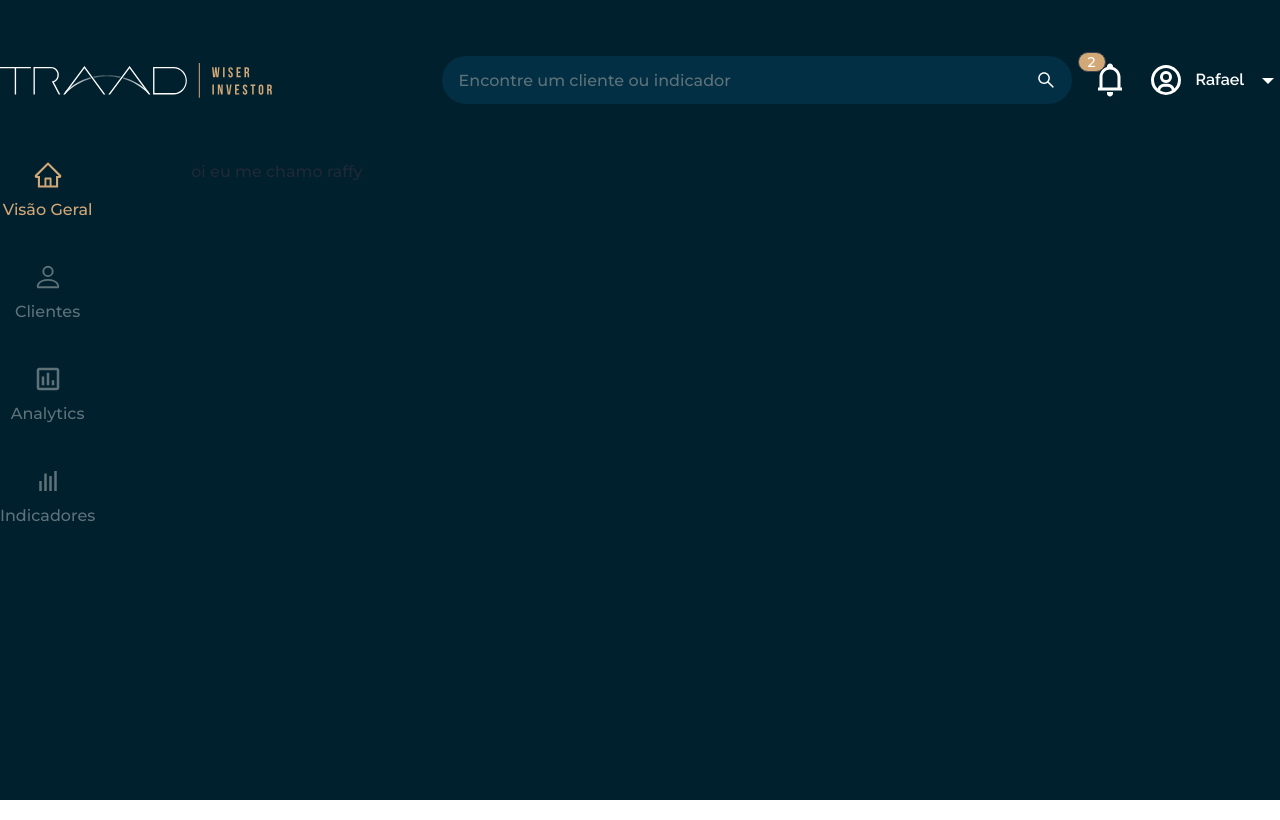
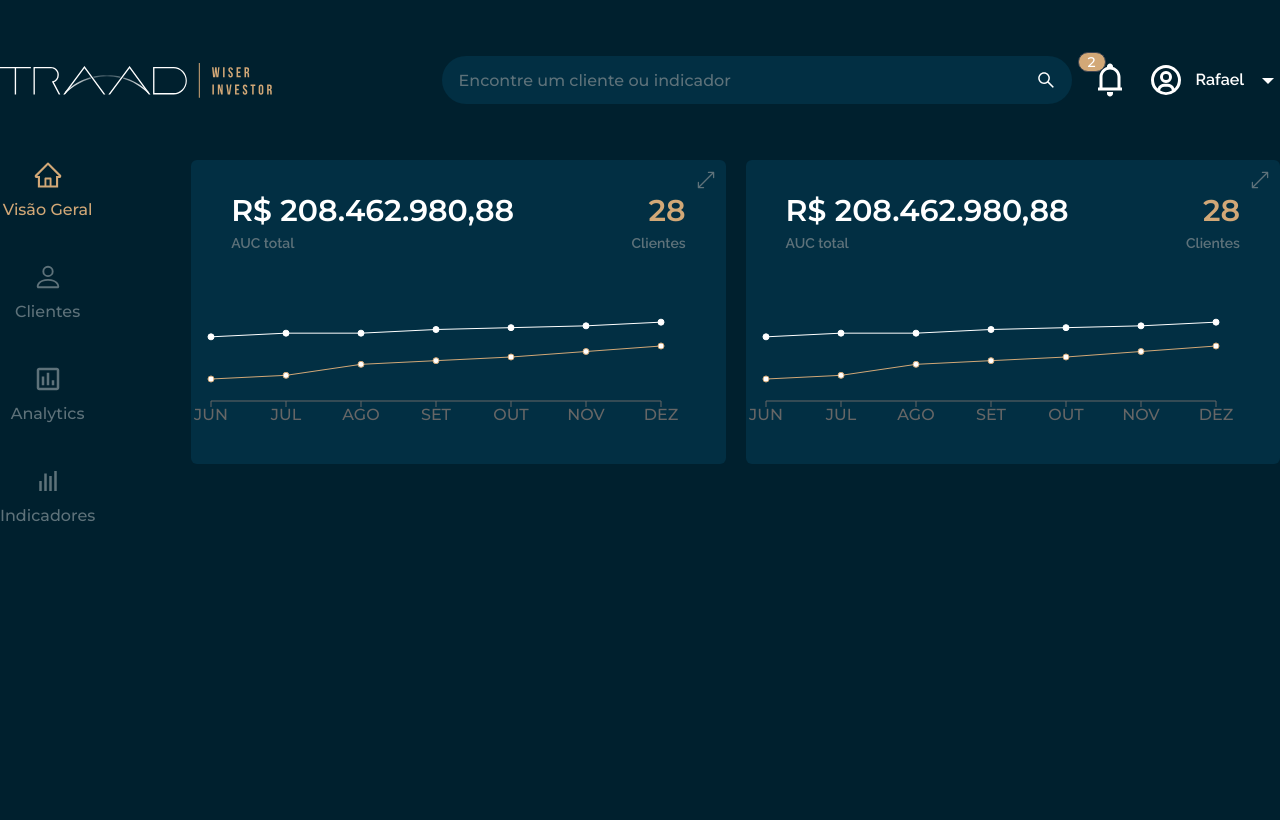
Before and after one commit to martinsmarcos6/boilerplate-nextjs, a Next.js app: page / in a window 1280 px wide. Built offline with nearby package versions, Linux system fonts and the light colour scheme; no server answers.

Commit message:
feat: add charts

```diff
--- a/package.json
+++ b/package.json
@@ -28,6 +28,7 @@
     "react-dom": "^17.0.2",
     "react-hook-form": "^7.34.2",
     "react-icons": "^4.4.0",
+    "recharts": "^2.1.15",
     "styled-jsx-plugin-postcss": "^4.0.1",
     "yup": "^0.32.11"
   },
--- /dev/null
+++ b/src/components/charts/auc-total.tsx
@@ -0,0 +1,79 @@
+import React from 'react';
+
+import { IoIosResize } from 'react-icons/io';
+import { LineChart, Line, XAxis, Tooltip } from 'recharts';
+
+const data = [
+  {
+    name: 'JUN',
+    uv: 35,
+    clientes: 12,
+  },
+  {
+    name: 'JUL',
+    uv: 37,
+    clientes: 14,
+  },
+  {
+    name: 'AGO',
+    uv: 37,
+    clientes: 20,
+  },
+  {
+    name: 'SET',
+    uv: 39,
+    clientes: 22,
+  },
+  {
+    name: 'OUT',
+    uv: 40,
+    clientes: 24,
+  },
+  {
+    name: 'NOV',
+    uv: 41,
+    clientes: 27,
+  },
+  {
+    name: 'DEZ',
+    uv: 43,
+    clientes: 30,
+  },
+];
+
+const DashboardChart = () => {
+  return (
+    <div className="bg-neutral h-max rounded-md py-7 pr-10 flex flex-col relative">
+      <IoIosResize className="text-secondary-text text-2xl absolute right-2 top-2 cursor-pointer" />
+      <div className="flex justify-between pl-10 mb-8">
+        <div className="flex flex-col">
+          <span className="text-primary-text text-3xl font-semibold">
+            R$ 208.462.980,88
+          </span>
+          <span className="text-secondary-text font-[raleway] font-semibold text-sm">
+            AUC total
+          </span>
+        </div>
+        <div className="flex flex-col items-end">
+          <span className="text-primary text-3xl font-semibold">28</span>
+          <span className="text-secondary-text font-[raleway] font-semibold text-sm">
+            Clientes
+          </span>
+        </div>
+      </div>
+      <LineChart
+        width={500}
+        height={150}
+        data={data}
+        margin={{ top: 5, right: 30, left: 20, bottom: 5 }}
+      >
+        <XAxis dataKey="name" />
+        <Tooltip />
+        <Line type="linear" dataKey="clientes" stroke="#D2A877" />
+        <Line type="linear" dataKey="uv" stroke="#ffffff" />
+      </LineChart>
+    </div>
+  );
+};
+
+export default DashboardChart;
--- a/src/layouts/Container.tsx
+++ b/src/layouts/Container.tsx
@@ -6,7 +6,7 @@ interface ContainerProps {
 
 const Container = ({ children }: ContainerProps) => {
   return (
-    <div className="w-screen h-screen bg-base-bg">
+    <div className="w-screen min-h-screen bg-base-bg">
       <div className="container mx-auto">{children}</div>
     </div>
   );
--- a/src/pages/index.tsx
+++ b/src/pages/index.tsx
@@ -1,12 +1,16 @@
 import React from 'react';
 
+import DashboardChart from '../components/charts/auc-total';
 import { withSSRGuest } from '../guards/withSSRGuest';
 import ModuleWrapper from '../layouts/ModuleWrapper';
 
 const Index = () => {
   return (
     <ModuleWrapper>
-      <span>oi eu me chamo raffy</span>
+      <main className="grid grid-cols-2 grid-rows-2 gap-5 pb-8">
+        <DashboardChart />
+        <DashboardChart />
+      </main>
     </ModuleWrapper>
   );
 };
```
Also changed, not shown: 1 other file (tests, documents, lock files or other folders).
